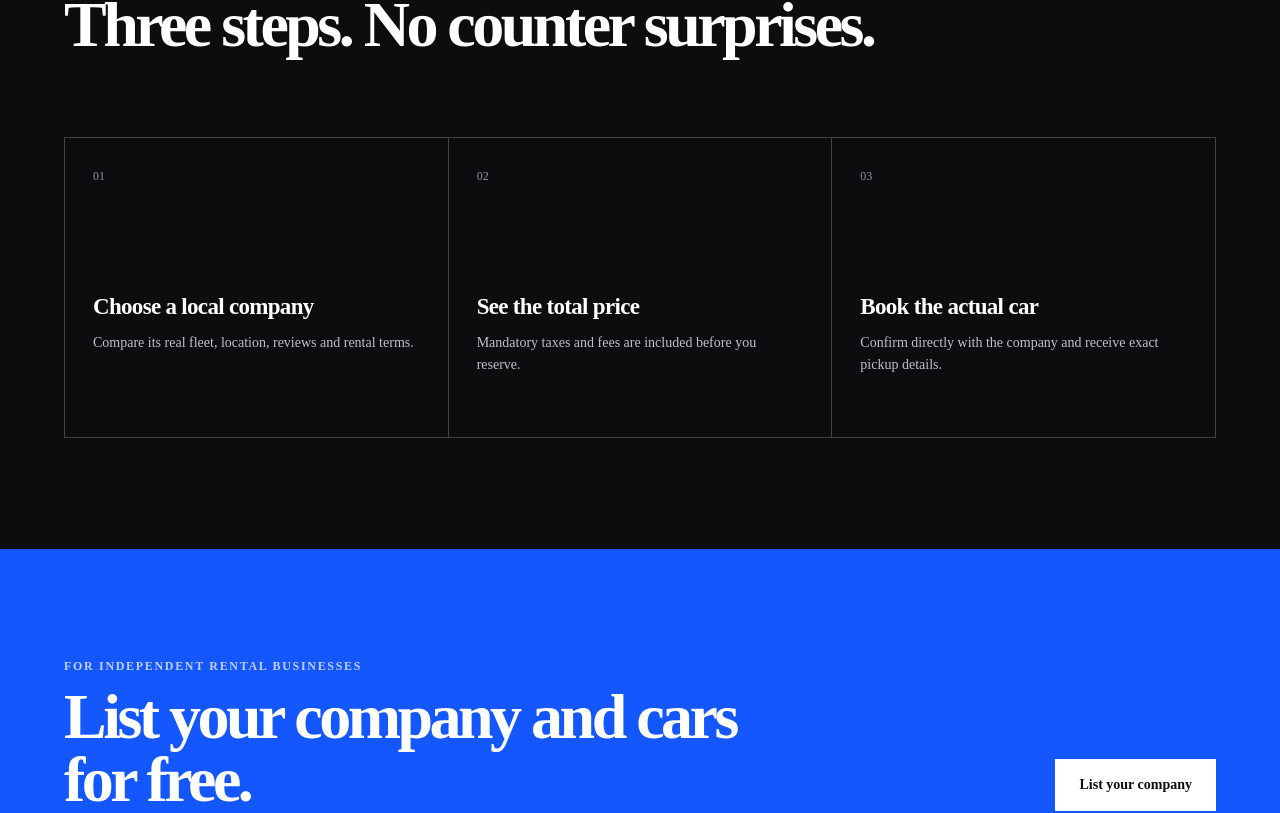
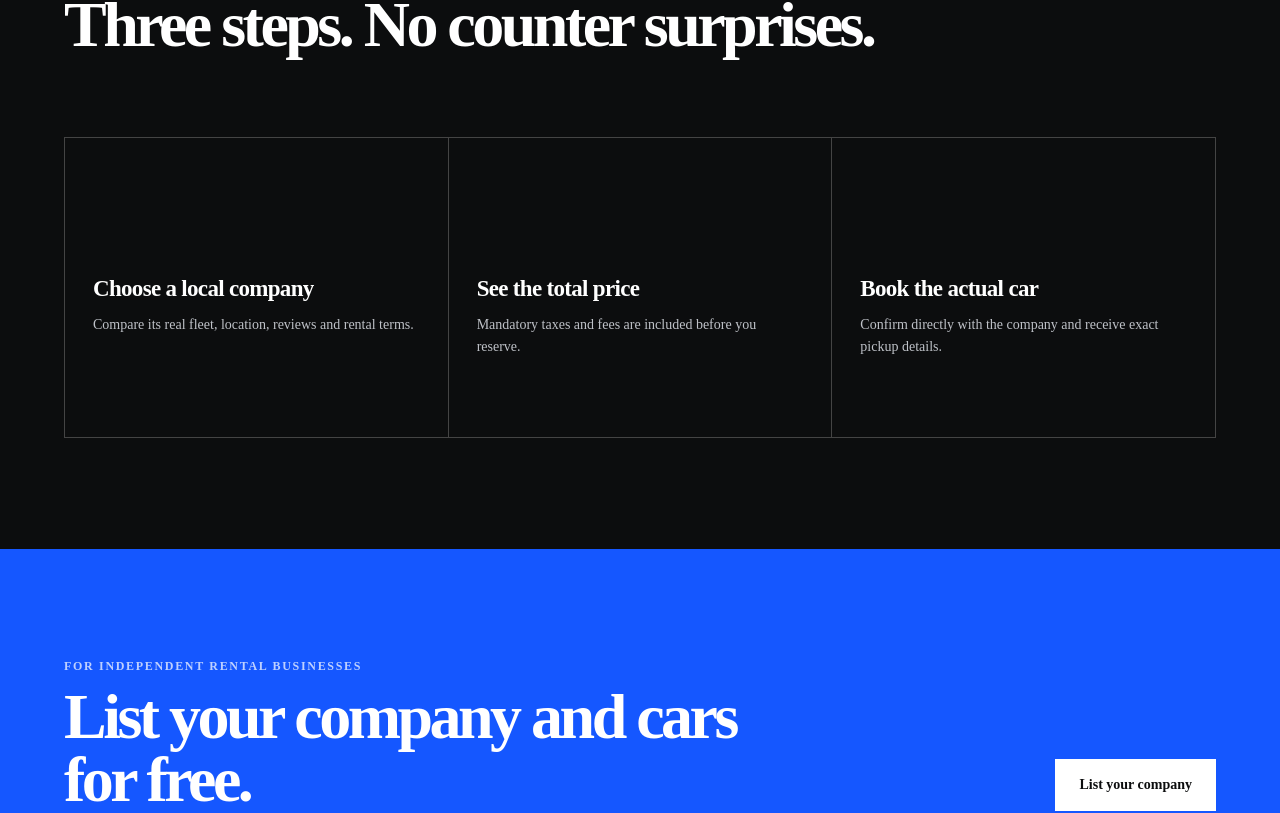
Before and after one commit to thevanrental/car-bookings, a React (Vite) app: page / in a window 1280 px wide. Shown: the part 3431-4244 px from the top of the page. Built offline with nearby package versions, Linux system fonts and the light colour scheme.

Commit message:
Remove step numbers from how-it-works section

```diff
--- a/src/App.tsx
+++ b/src/App.tsx
@@ -235,7 +235,7 @@ export default function App() {
 
       <section className="how section" id="how">
         <div className="section-heading"><div><p className="eyebrow">{t.simple}</p><h2>{t.stepsTitle}</h2></div></div>
-        <ol><li><span>01</span><h3>{t.step1}</h3><p>{t.step1Text}</p></li><li><span>02</span><h3>{t.step2}</h3><p>{t.step2Text}</p></li><li><span>03</span><h3>{t.step3}</h3><p>{t.step3Text}</p></li></ol>
+        <ol><li><h3>{t.step1}</h3><p>{t.step1Text}</p></li><li><h3>{t.step2}</h3><p>{t.step2Text}</p></li><li><h3>{t.step3}</h3><p>{t.step3Text}</p></li></ol>
       </section>
 
       <section className="list-company section" id="list-company">
```
